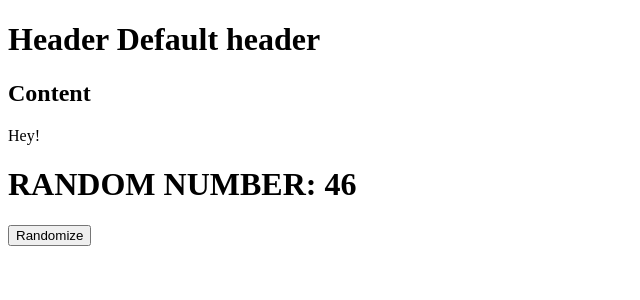
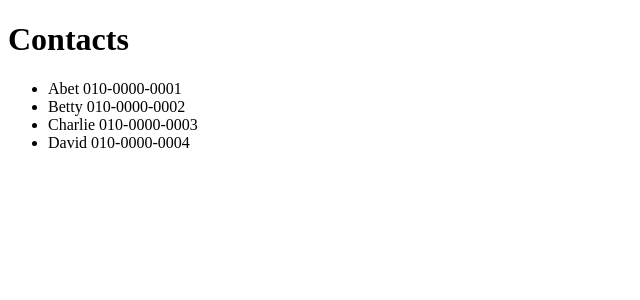
Before and after one commit to tmmoond8/tutorial_react, a React app: page / in a window 1280 px wide. Shown: the top 300 px of the page, without its empty margins (0-640 px from the left). Built offline with nearby package versions, Linux system fonts and the light colour scheme.

Commit message:
데이터 리스트로 출력하는 패턴

```diff
--- /dev/null
+++ b/src/components/ContactsList.js
@@ -0,0 +1,31 @@
+import React from 'react';
+
+class ContactsList extends React.Component {
+    render() {
+        return (
+            <div>
+                <h1>Contacts</h1>
+                <ul>
+                {this.props.contactData.map((contact, i) => {
+                    return(<ContactItem name={contact.name}
+                                        phone={contact.phone}
+                                        key={i}
+                            />);
+                })}
+                </ul>
+            </div>
+        );
+    }
+}
+
+class ContactItem extends React.Component {
+    render() {
+        return (
+            <li>
+                {this.props.name} {this.props.phone}
+            </li>
+        )
+    }
+}
+
+export default ContactsList;
--- a/src/index.js
+++ b/src/index.js
@@ -1,12 +1,12 @@
 import React from 'react';
 import ReactDOM from 'react-dom';
-import App from './components/App';
+import ContactsList from './components/ContactsList';
 
 const rootElement = document.getElementById('root');
 
-let data = {
-    title: 'hihi',
-    name: 'kkeke',
-    age: 23
-}
-ReactDOM.render(<App data={data}/>, rootElement);
+let contactData= [{name: "Abet", phone: "010-0000-0001"},
+                {name: "Betty", phone: "010-0000-0002"},
+                {name: "Charlie", phone: "010-0000-0003"},
+                {name: "David", phone: "010-0000-0004"}];
+
+ReactDOM.render(<ContactsList contactData={contactData}/>, rootElement);
--- /dev/null
+++ b/test.js
@@ -0,0 +1,5 @@
+let numbers = [1, 2, 3, 4, 5];
+
+let result = numbers.map((num) => { return num*num});
+
+console.dir(result);
```
